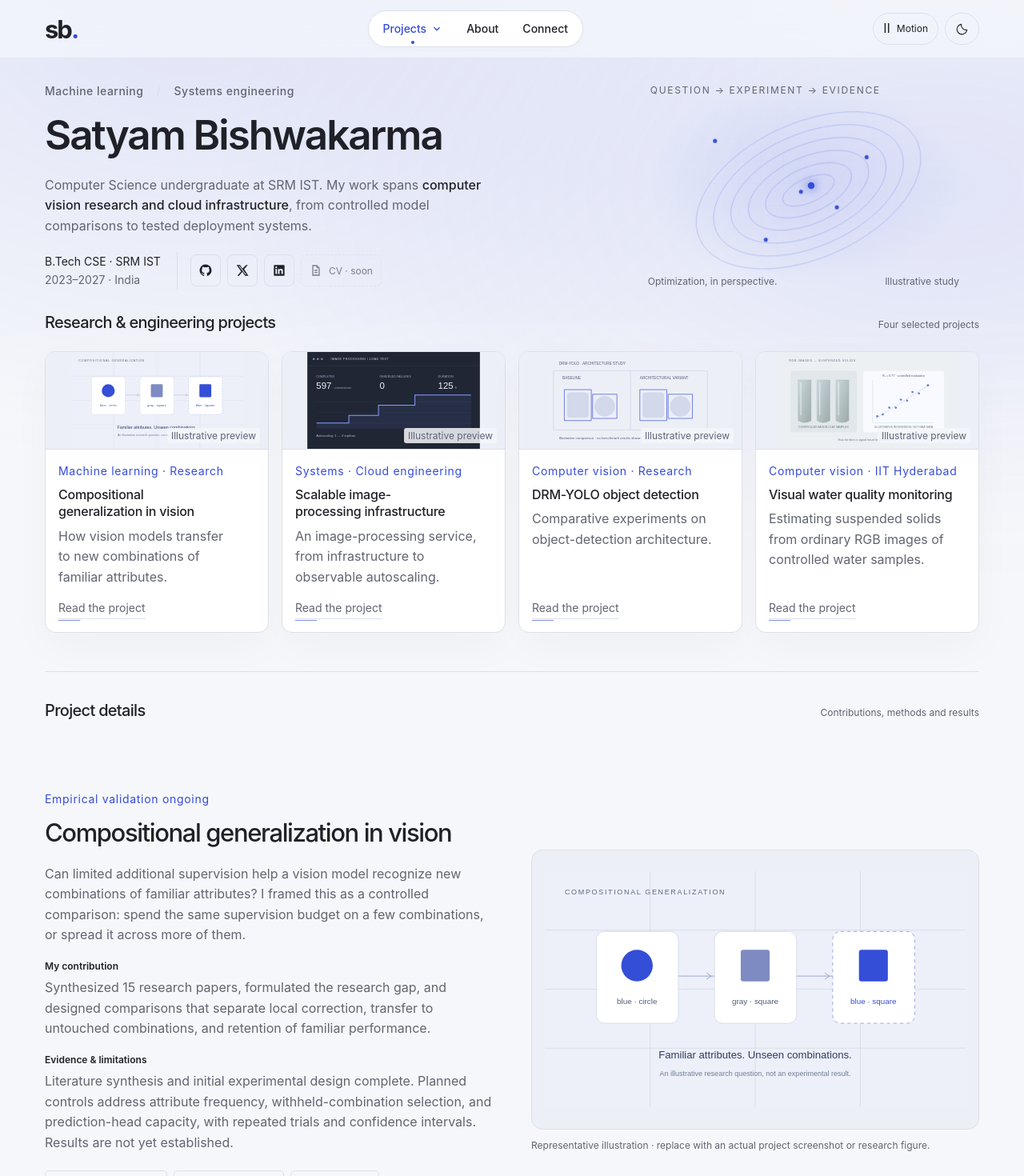
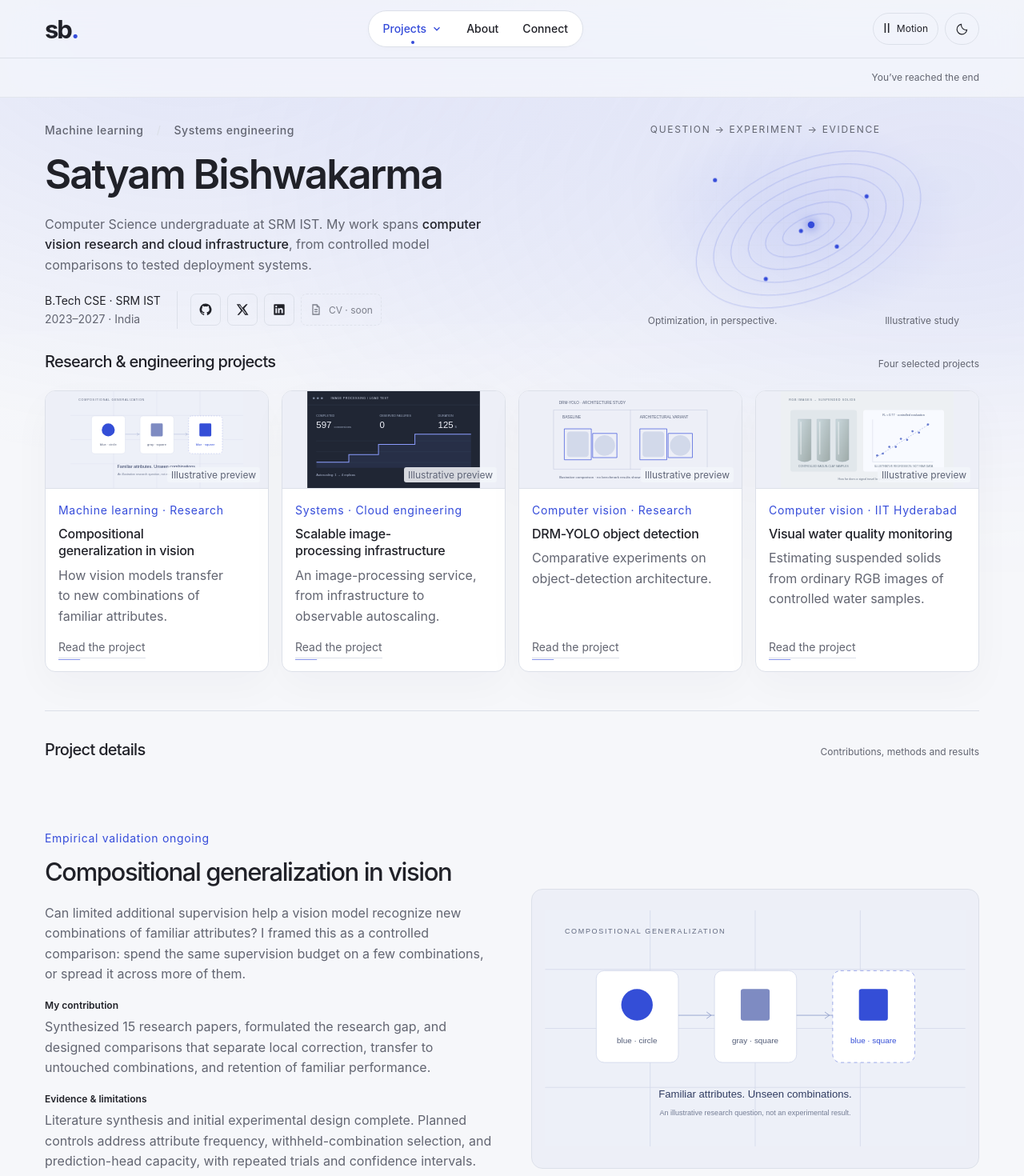
Before and after one commit to satyam-bishwakarma/satyam-bishwakarma.github.io, a React (Vite) app: page / in a window 1280 px wide. Shown: the top 1470 px of the page at 80% size. Built offline with nearby package versions, Linux system fonts and the light colour scheme.

Commit message:
fix: integrate continuation control into header layout

```diff
--- a/qa/design-evidence.json
+++ b/qa/design-evidence.json
@@ -6,11 +6,11 @@
   ],
   "accessibility": {
     "status": "pass",
-    "evidence": "Nine browser checks cover native cursor without a custom overlay, accessible Projects disclosure, Escape/focus return, native project links, theme preferences, reduced motion, pause and GSAP cleanup, keyboard skip link and storage failure. React source review approved. Latest revision: native passive wheel scrolling with optional measured boundary settle; no hover label transforms or fill animation. Magnetic controller removed entirely; native scrolling and instant native anchor navigation restored. Explicit next-section link tested through all seven destinations, keyboard focus at every target and automatic hiding at page end; ten browser checks pass."
+    "evidence": "Nine browser checks cover native cursor without a custom overlay, accessible Projects disclosure, Escape/focus return, native project links, theme preferences, reduced motion, pause and GSAP cleanup, keyboard skip link and storage failure. React source review approved. Latest revision: native passive wheel scrolling with optional measured boundary settle; no hover label transforms or fill animation. Magnetic controller removed entirely; native scrolling and instant native anchor navigation restored. Explicit next-section link tested through all seven destinations, keyboard focus at every target and automatic hiding at page end; ten browser checks pass. Continuation control moved inside reserved header chrome; browser checks header row stacking, anchor offset versus measured height and every destination."
   },
   "responsive": {
     "status": "pass",
-    "evidence": "Desktop and mobile captures reviewed: single Projects dropdown, no second navigation bar, no page overflow, readable project and About content. Boundary tests cover all three transitions plus a project enlarged to 1800px, checking free mid-section scrolling and pause behavior. Previous transition experiments superseded by default native scrolling. Inspected destination-labelled fixed control on mobile; its viewport bounds are tested at every stop."
+    "evidence": "Inspected updated desktop/mobile overview captures: continuation control sits in a dedicated header row, no floating button over section content, no horizontal overflow; responsive header height is measured."
   },
   "contentStates": {
     "loading": {
--- a/src/NextSection.jsx
+++ b/src/NextSection.jsx
@@ -23,22 +23,30 @@ export default function NextSection({ projects }) {
     window.addEventListener('scroll', schedule, { passive: true });
     window.addEventListener('resize', schedule);
     window.addEventListener('hashchange', schedule);
+    const headerElement = document.querySelector('.site-header');
+    const headerObserver = new ResizeObserver(() => {
+      document.documentElement.style.setProperty('--header-height', `${headerElement.getBoundingClientRect().height}px`);
+      schedule();
+    });
+    headerObserver.observe(headerElement);
     update();
     return () => {
       cancelAnimationFrame(frame);
       window.removeEventListener('scroll', schedule);
       window.removeEventListener('resize', schedule);
       window.removeEventListener('hashchange', schedule);
+      headerObserver.disconnect();
     };
   }, [projects]);
 
-  if (!destination) return null;
-  return createPortal(<a className="next-section" href={`#${destination.id}`} aria-label={`Next: ${destination.label}`} onClick={event => {
+  const host = document.querySelector('.site-header');
+  if (!host) return null;
+  return createPortal(<div className="continue-row"><div className="continue-inner shell">{destination ? <a className="next-section" href={`#${destination.id}`} aria-label={`Next: ${destination.label}`} onClick={event => {
     if (event.ctrlKey || event.metaKey || event.shiftKey || event.altKey) return;
     const target = document.getElementById(destination.id);
     if (target) { target.tabIndex = -1; target.focus({ preventScroll: true }); }
   }}>
-    <span><span className="next-section__caption">Next section</span><span className="next-section__label">{destination.label}</span></span>
+    <span><span className="next-section__caption">Continue to</span><span className="next-section__label">{destination.label}</span></span>
     <svg viewBox="0 0 24 24" aria-hidden="true"><path d="m6 9 6 6 6-6" /></svg>
-  </a>, document.body);
+  </a> : <span className="continue-complete">You’ve reached the end</span>}</div></div>, host);
 }
--- a/src/next-section.css
+++ b/src/next-section.css
@@ -1,9 +1,18 @@
-.next-section{position:fixed;right:max(24px,calc((100vw - 1240px)/2));bottom:max(24px,env(safe-area-inset-bottom));z-index:16;display:flex;align-items:center;gap:16px;max-width:min(340px,calc(100vw - 40px));padding:12px 16px;border:1px solid var(--line);border-radius:14px;background:var(--surface);color:var(--ink);box-shadow:0 8px 32px #14151a12;text-decoration:none}
-.next-section>span{min-width:0}.next-section__caption{display:block;font-size:.75rem;line-height:1.5;color:var(--muted)}
-.next-section__label{display:block;font-size:.875rem;line-height:1.4;font-weight:500;text-wrap:balance}
-.next-section svg{width:20px;height:20px;flex:none;fill:none;stroke:var(--accent);stroke-width:1.5;stroke-linecap:round;stroke-linejoin:round}
-.next-section:hover{border-color:var(--accent);color:var(--ink)}.next-section:focus-visible{outline:3px solid var(--accent);outline-offset:4px}
-@supports(backdrop-filter:blur(1px)){.next-section{background:color-mix(in srgb,var(--surface) 90%,transparent);backdrop-filter:blur(16px)}}
-/* Leave reading space beneath sections; no perpetual bounce or scroll interception. */
-.case-study{padding-bottom:96px}.site-footer{padding-bottom:96px}
-@media(max-width:760px){.next-section{right:20px;bottom:max(16px,env(safe-area-inset-bottom));max-width:260px;padding:10px 14px}.next-section__label{font-size:.8125rem}.case-study{padding-bottom:112px}}
+/* Integrated header chrome: its height is part of every anchor offset. */
+:root{--header-height:120px}
+.site-header{display:block}
+.header-inner{height:72px}
+.continue-row{min-height:48px;border-top:1px solid var(--line)}
+.continue-inner{min-height:48px;display:flex;align-items:center;justify-content:flex-end;padding-block:4px}
+.next-section{display:inline-flex;align-items:center;gap:16px;max-width:100%;min-height:36px;padding:4px 6px 4px 16px;border:1px solid var(--line);border-radius:999px;background:var(--surface);color:var(--ink);box-shadow:inset 0 1px 0 #ffffff12,0 2px 8px #14151a06;text-decoration:none;transition:background .2s,border-color .2s,box-shadow .2s}
+.next-section>span{display:flex;align-items:baseline;gap:10px;min-width:0}
+.next-section__caption{font-size:.75rem;color:var(--muted);white-space:nowrap}
+.next-section__label{font-size:.875rem;line-height:1.4;font-weight:500;overflow-wrap:anywhere}
+.next-section svg{width:26px;height:26px;flex:none;padding:5px;border-radius:50%;background:var(--wash);fill:none;stroke:var(--accent);stroke-width:1.5;stroke-linecap:round;stroke-linejoin:round;transition:transform .2s}
+.next-section:hover{border-color:var(--accent);color:var(--ink);box-shadow:0 2px 12px var(--wash)}
+.next-section:hover svg{transform:translateY(1px)}.next-section:active{background:var(--wash);box-shadow:inset 0 1px 4px #14151a12}.next-section:active svg{transform:translateY(2px)}
+.next-section:focus-visible{outline:2px solid var(--accent);outline-offset:3px}
+.continue-complete{font-size:.75rem;color:var(--muted)}
+@media(max-width:760px){:root{--header-height:120px}.header-inner{height:64px}.continue-row,.continue-inner{min-height:56px}.continue-inner{justify-content:stretch}.next-section{width:100%;justify-content:space-between;padding-left:12px;gap:8px}.next-section>span{gap:8px}.next-section__label{font-size:.8125rem}.continue-complete{margin-left:auto}}
+@media(prefers-reduced-motion:reduce){.next-section,.next-section svg{transition:none!important}.next-section svg{transform:none!important}}
+:root[data-motion=off] .next-section svg{transform:none!important}
```
Also changed, not shown: qa/design-contract.md (+2 -0 lines), tests/smoke.mjs (+6 -0 lines), 1 other file (tests, documents, lock files or other folders).
